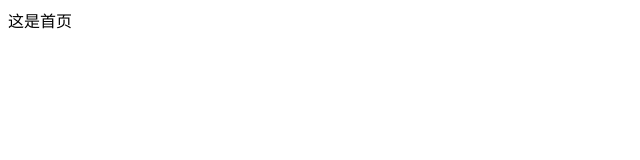
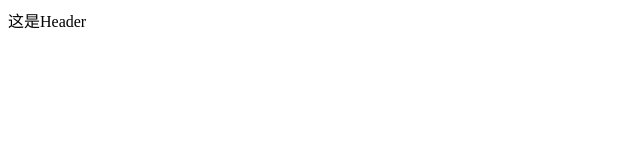
Before and after one commit to TonyInBeijing/my-site, a Vue app: page / in a window 1280 px wide. Shown: the top 160 px of the page, without its empty margins (0-640 px from the left). Built offline with nearby package versions, Linux system fonts and the light colour scheme.

Commit message:
first commit

```diff
--- a/src/App.vue
+++ b/src/App.vue
@@ -3,7 +3,7 @@
 </template>
 
 <script setup lang="ts">
-import Home from "./pages/Home.vue";
+import Home from "./pages/home.vue";
 </script>
 
 <style>
--- /dev/null
+++ b/src/components/home/footer.vue
@@ -0,0 +1,4 @@
+<template></template>
+<script setup lang="ts"></script>
+<style scoped>
+</style>
--- /dev/null
+++ b/src/components/home/header.vue
@@ -0,0 +1,8 @@
+<template>
+    <div>
+        这是Header
+    </div>
+</template>
+<script setup lang="ts"></script>
+<style scoped>
+</style>
--- /dev/null
+++ b/src/components/home/main.vue
@@ -0,0 +1,4 @@
+<template></template>
+<script setup lang="ts"></script>
+<style scoped>
+</style>
--- a/src/pages/home.vue
+++ b/src/pages/home.vue
@@ -1,5 +1,16 @@
-<template>{{ title }}</template>
+<template>
+    <div>
+        <Header />
+        <Main />
+    </div>
+</template>
+
 <script setup lang="ts">
+import Header from "../components/home/header.vue";
+import Main from "../components/home/main.vue";
 import { ref } from "vue";
-const title: string = ref("这是首页");
+const title = ref<string>("这是首页");
 </script>
+
+<style scoped>
+</style>
```
Also changed, not shown: src/index.css (added).
